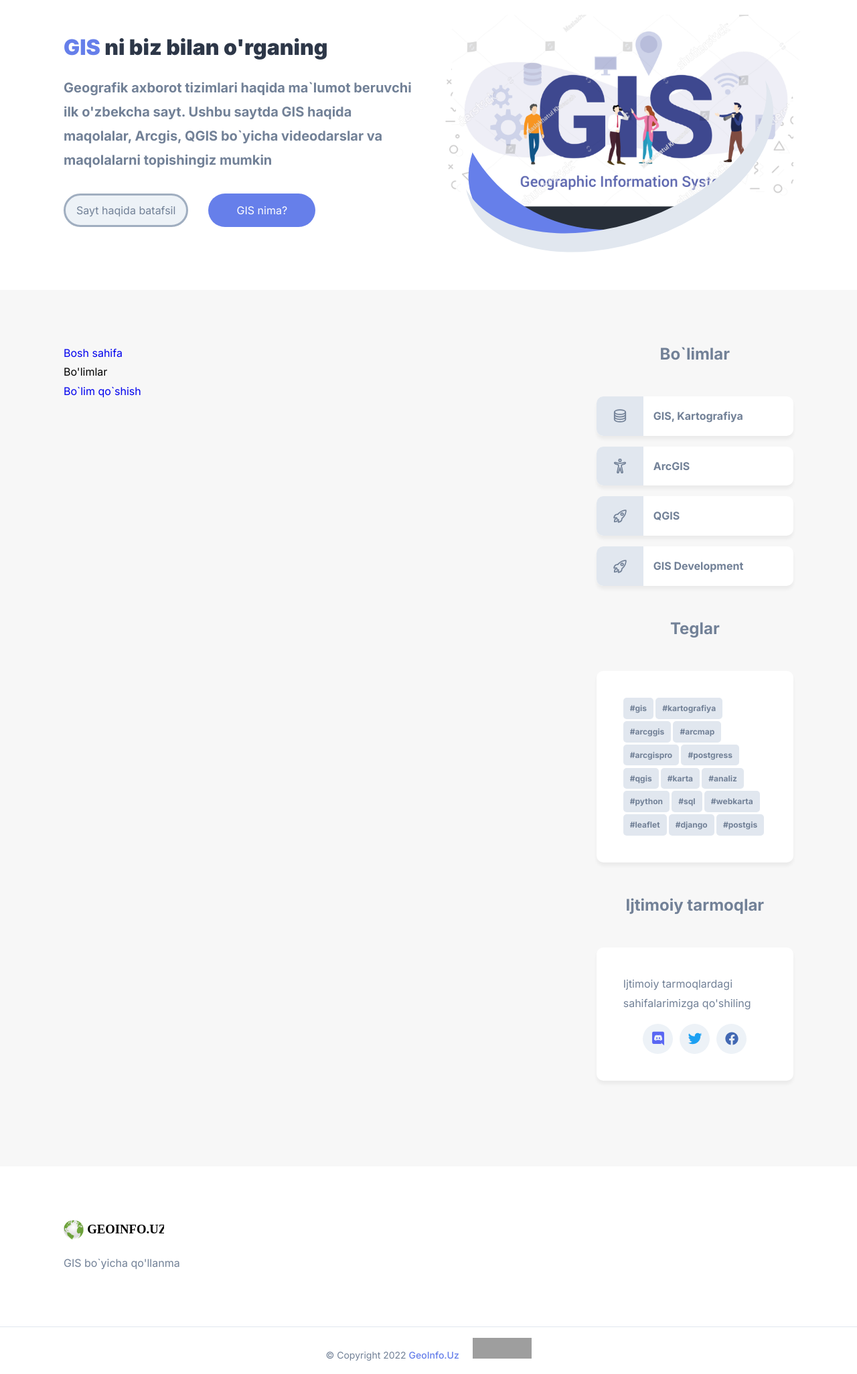
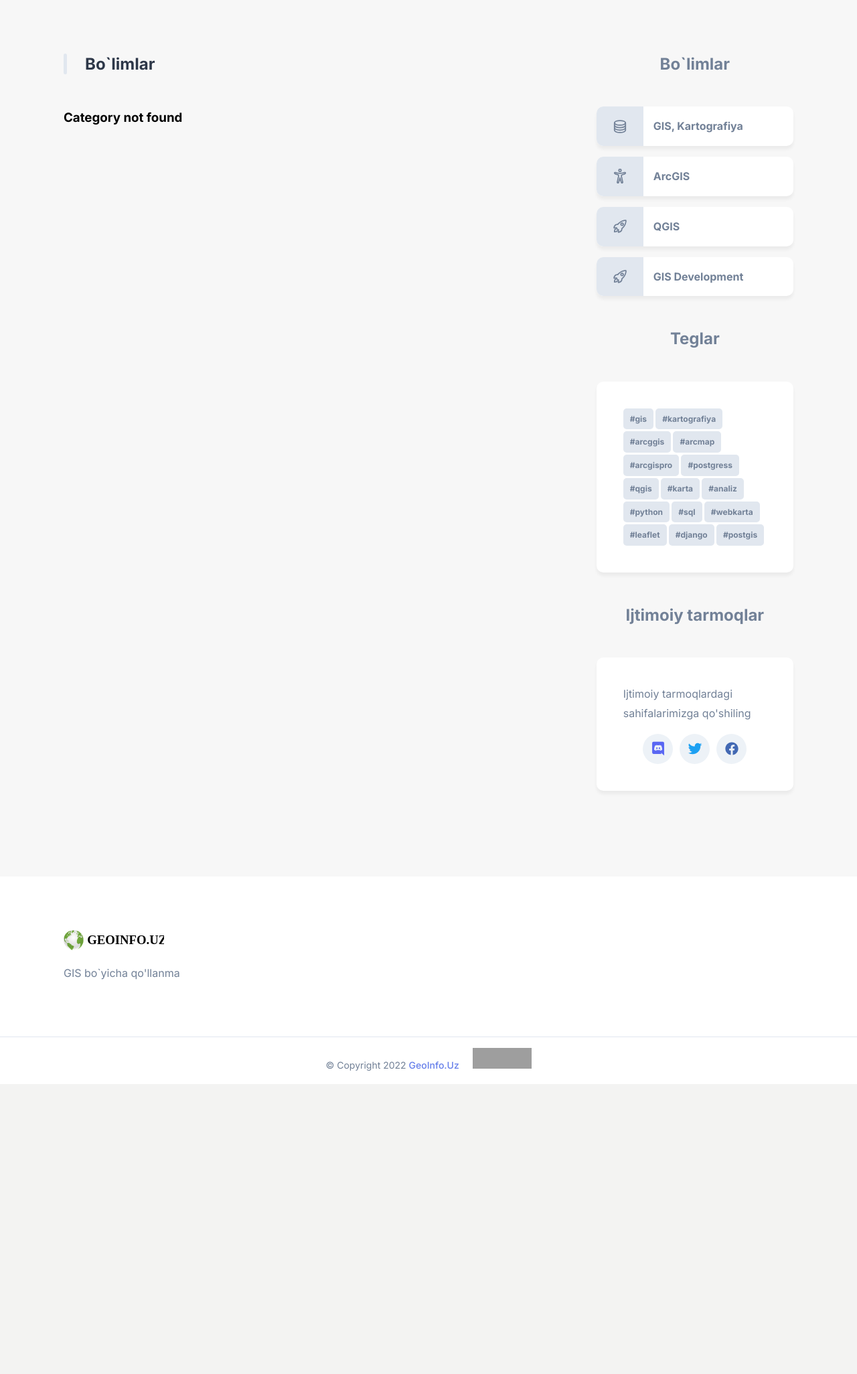
Before and after one commit to baxtiyor-gis/geoinfo.uz, a Flask app: page /category/ in a window 1280 px wide. Shown: the part 99-2151 px from the top of the page at 67% size. After the commit the page ends 1718 px from the top, so only its background shows below. Run offline with Flask 3, Linux system fonts and the light colour scheme; grey boxes are pictures that could not be loaded.

Commit message:
fixed category page

```diff
--- a/src/routes/blog.py
+++ b/src/routes/blog.py
@@ -22,61 +22,58 @@ def all_category():
 
 @category_bp.route("/<slug>")
 def category_detail(slug):
-
     category = Category.query.filter(Category.slug == slug).first()
-    print(category.format())
-
     return render_template("blog/category/category_detail.html", category=category)
 
 
-# @category_bp.route("/create", methods=['GET', 'POST'])
-# def category_create():
-#     form = CategoryForm()
-#     if form.validate_on_submit():
-#         name = form.name.data
-#         photo = form.photo.data
-#         description = form.description.data
-#         new_category = Category(name=name, description=description)
-#         new_category.set_photo(photo)
-#         new_category.save()
-#         return redirect(url_for('category.all_category'))
-#     else:
-#         print(form.errors)
-#     return render_template("blog/category/create.html", form=form)
+@category_bp.route("/create", methods=['GET', 'POST'])
+def category_create():
+    form = CategoryForm()
+    if form.validate_on_submit():
+        name = form.name.data
+        photo = form.photo.data
+        description = form.description.data
+        new_category = Category(name=name, description=description)
+        new_category.set_photo(photo)
+        new_category.save()
+        return redirect(url_for('category.all_category'))
+    else:
+        print(form.errors)
+    return render_template("blog/category/create.html", form=form)
 
 
-# @category_bp.route("/edit/<int:id>", methods=['GET', 'POST'])
-# def category_edit(id):
+@category_bp.route("/edit/<int:id>", methods=['GET', 'POST'])
+def category_edit(id):
 
-#     cat = Category.query.get_or_404(id)
-#     if request.method == "GET":
-#         form = CategoryForm(obj=cat)
-#         form.photo.data = None
-#         print(cat.format())
-#     else:
-#         form = CategoryForm(request.form)
-#         form.photo.data = request.files.get('photo')
-#         print(request.files)
-#         if form.validate_on_submit():
-#             cat.name = form.name.data
-#             cat.name = form.name.data
-#             cat.photo = form.photo.data
-#             cat.description = form.description.data
-#             if form.photo.data:
-#                 cat.set_photo(form.photo.data)
-#             cat.save()
-#             return redirect(url_for('category.all_category'))
-#         else:
-#             print(form.errors)
-#     return render_template("blog/category/edit.html", form=form)
+    cat = Category.query.get_or_404(id)
+    if request.method == "GET":
+        form = CategoryForm(obj=cat)
+        form.photo.data = None
+        print(cat.format())
+    else:
+        form = CategoryForm(request.form)
+        form.photo.data = request.files.get('photo')
+        print(request.files)
+        if form.validate_on_submit():
+            cat.name = form.name.data
+            cat.name = form.name.data
+            cat.photo = form.photo.data
+            cat.description = form.description.data
+            if form.photo.data:
+                cat.set_photo(form.photo.data)
+            cat.save()
+            return redirect(url_for('category.all_category'))
+        else:
+            print(form.errors)
+    return render_template("blog/category/edit.html", form=form)
 
 
-# @category_bp.route("/delete/<int:id>")
-# def category_delete(id):
-#     cat = Category.query.get_or_404(id)
-#     cat.delete()
-#     flash(f"{cat.name} o`chirildi")
-#     return redirect(url_for('category.all_category'))
+@category_bp.route("/delete/<int:id>")
+def category_delete(id):
+    cat = Category.query.get_or_404(id)
+    cat.delete()
+    flash(f"{cat.name} o`chirildi")
+    return redirect(url_for('category.all_category'))
 
 
 @post_bp.route("/<slug>")
--- a/src/templates/blog/category/index.html
+++ b/src/templates/blog/category/index.html
@@ -1,58 +1,57 @@
 {% extends 'layouts/base.html' %}
 
 {% block content %}
-<div class="all-blog-posts">
-    <nav aria-label="breadcrumb">
-        <ol class="breadcrumb">
-            <li class="breadcrumb-item"><a href="{{ url_for('index.home') }}">Bosh sahifa</a></li>
-            <li class="breadcrumb-item active" aria-current="page">Bo'limlar</li>
-        </ol>
-    </nav>
-    <div class="div">
-        <a class="nav-link btn btn-success text-light mb-2" href="{{ url_for('category.category_create')}}"> <i
-                class="fa fa-plus" aria-hidden="true"></i> Bo`lim qo`shish</a>
-    </div>
-    {% for category in categories %}
+<div class="blog">
+
+    <h2 class="h2">Bo`limlar</h2>
+
+    <div class="blog-card-group">
 
 
-    <div class="card mb-3">
-        <div class="row g-0">
-            <div class="col-sm-5">
-                <img src="{{ url_for('send_report', path=category.photo) }}" class="card-img-top h-100" alt="...">
+        {% if not categories %}
+
+        <h3>Category not found</h3>
+
+        {% endif %}
+
+
+        {% for category in categories %}
+
+        <div class="blog-card">
+
+            <div class="blog-card-banner">
+                <img src="{{ url_for('send_report', path=category.photo) }}" alt="{{ category.name }}" width="250"
+                    class="blog-banner-img">
             </div>
-            <div class="col-sm-7">
-                <div class="card-body">
-                    <h5 class="card-title">
-                        <a href="{{ url_for('category.category_detail', slug=category.slug) }}">
-                            {{ category.name }}
-                    </h5>
+
+            <div class="blog-content-wrapper">
+
+
+                <h3>
+                    <a href="{{ url_for('category.category_detail', slug=category.slug) }}" class="h3">
+                        {{ category.name }}
                     </a>
-                    <p class="card-text">{{ category.description }}</p>
-                    <div class="container">
-                        <div class="row">
-                            <div class="col-6">
-                                Maqolalar: {{ category.posts | length }} ta
-                            </div>
-                            <div class="col-6">
-                                <a href="{{ url_for('category.category_edit', id=category.id) }}"
-                                    class="btn btn-primary">
-                                    <i class="fa fa-pencil" aria-hidden="true"></i>
-                                </a>
-                                <a href="{{ url_for('category.category_delete', id=category.id) }}"
-                                    class="btn btn-danger">
-                                    <i class="fa fa-trash" aria-hidden="true"></i>
-                                </a>
-                            </div>
-                        </div>
+                </h3>
+
+                <p class="blog-text">
+                    {{ category.description }}
+                </p>
+
+                <div class="wrapper-flex">
+
+                    <div class="wrapper">
+                        Maqolalar: {{ category.posts | length }} ta
                     </div>
 
+                </div>
 
-                </div>
             </div>
+
         </div>
+
+
+        {% endfor %}
+
     </div>
-
-    {% endfor %}
-
 </div>
 {% endblock %}
--- a/src/templates/layouts/base.html
+++ b/src/templates/layouts/base.html
@@ -158,7 +158,7 @@
         <!--
       - #HERO SECTION
     -->
-
+        {% if request.path == "/" %}
         <div class="hero">
 
             <div class="container">
@@ -198,7 +198,7 @@
             </div>
 
         </div>
-
+        {% endif %}
 
 
 
```
Also changed, not shown: src/static/assets/js/script.js (+1 -9 lines), src/templates/blog/category/category_detail.html (+53 -50 lines).
